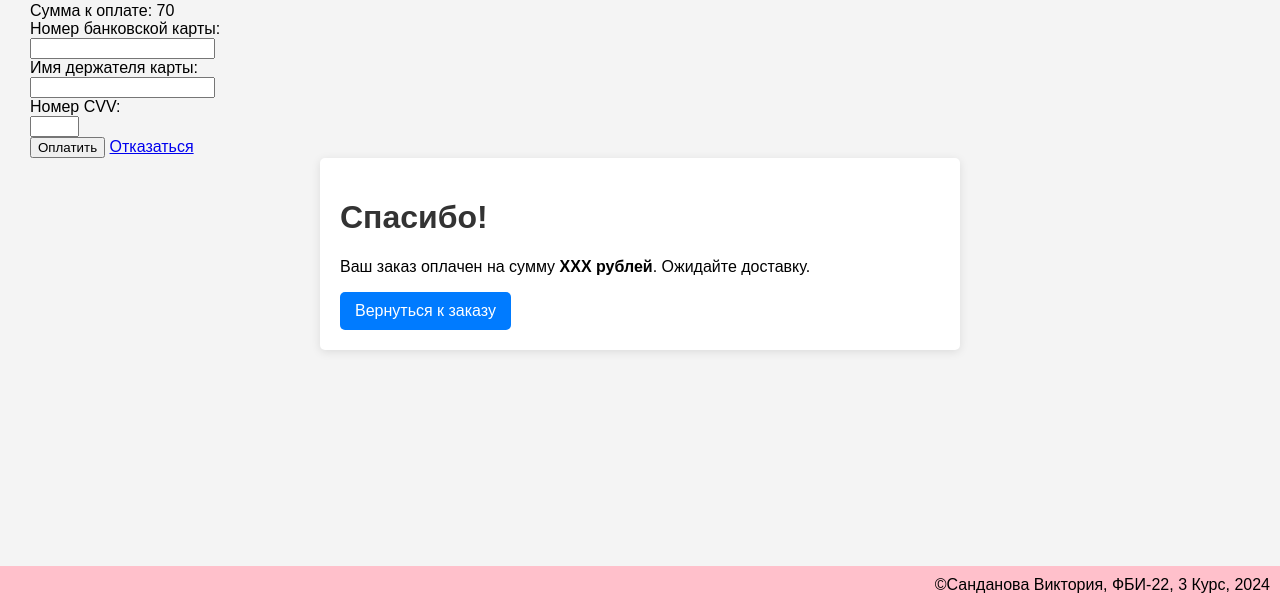
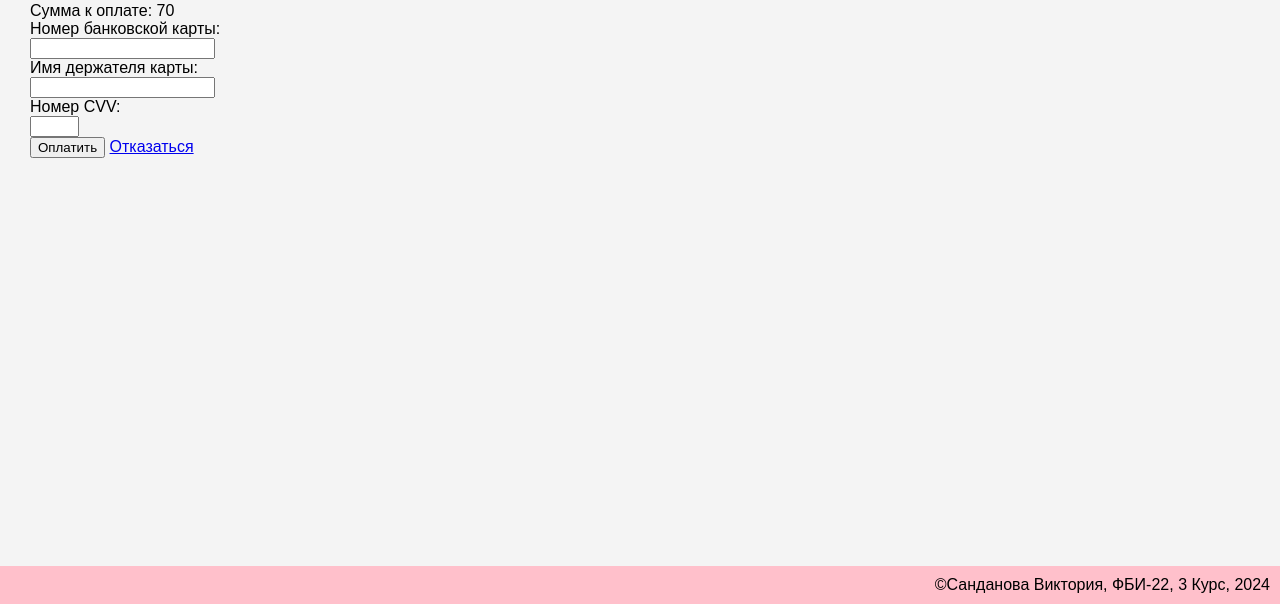
Before and after one commit to Azukoo/web-programming-labs-2, a Flask app: page /lab3/pay in a window 1280 px wide. Shown: the part 196-800 px from the top of the page. Run offline with Flask 3, Linux system fonts and the light colour scheme.

Commit message:
Оплата

```diff
--- a/templates/lab3/pay.html
+++ b/templates/lab3/pay.html
@@ -29,10 +29,5 @@
             <button type="submit">Оплатить</button>
             <a href="/lab3/order">Отказаться</a>
         </div>
-        <div class="container">
-            <h1>Спасибо!</h1>
-            <p>Ваш заказ оплачен на сумму <strong>XXX рублей</strong>. Ожидайте доставку.</p>
-            <a href="/lab3/order" class="btn">Вернуться к заказу</a>
-        </div>
     </form>
 {% endblock %}
```
